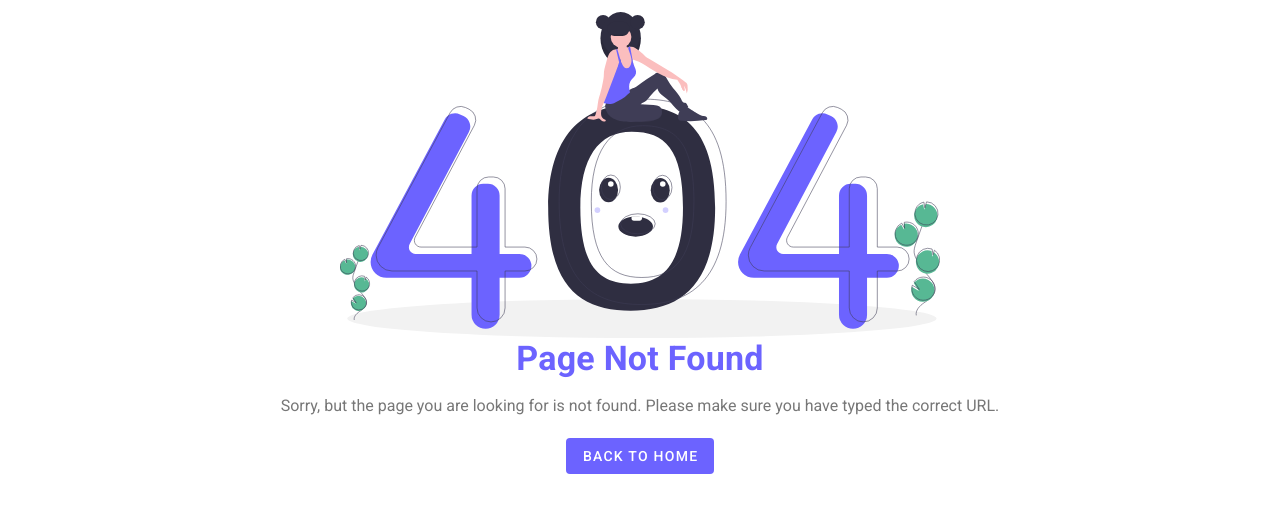
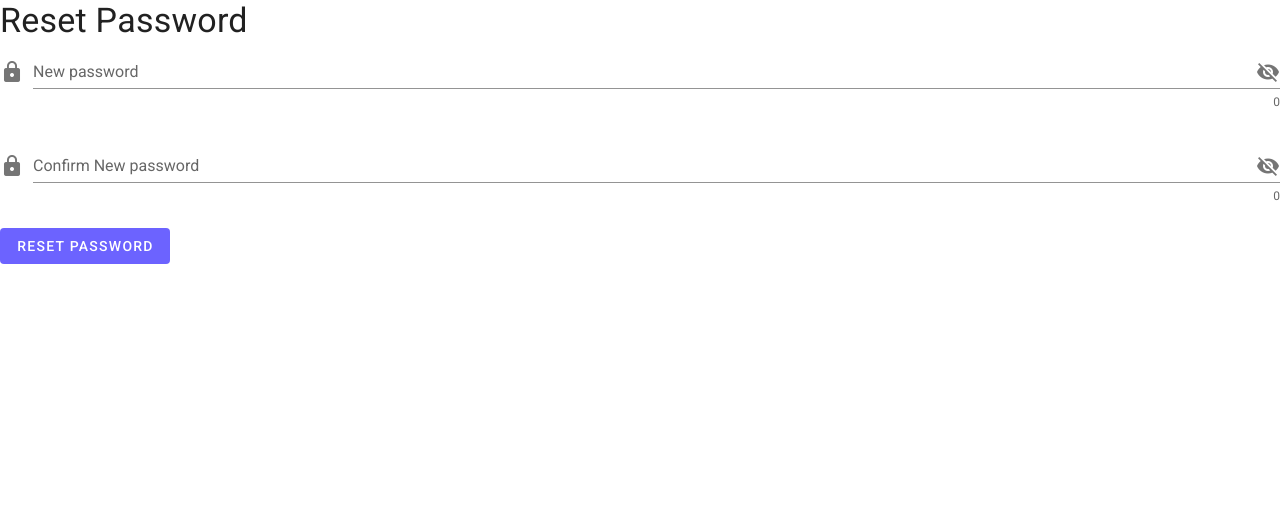
Before and after one commit to Achraffawzi/MyCals-FRONTEND, a Vue app: page /resetpassword in a window 1280 px wide. Before the commit this address had no page. Shown: the top 512 px of the page. Built offline with nearby package versions, Linux system fonts and the light colour scheme.

Commit message:
Consumming the email confirmation api

```diff
--- a/src/api.js
+++ b/src/api.js
@@ -6,22 +6,23 @@ export const IMAGE_URL = "https://localhost:44373/images/";
 export const END_POINTS = {
   AUTH_LOGIN: "auth/login",
   AUTH_REGISTER: "auth/register/",
+  AUTH_CONFIRM_EMAIL: "auth/confirmemail",
   USER_MEALS: "meals/mymeals",
   ADD_MEAL: "meals/addmeal",
   DELETE_MEAL: "meals/deletemeal/",
   UPDATE_MEAL: "meals/editmeal/",
+  ADD_REVIEW: "review/add",
   GET_USERS: "admin/u/users",
   GET_USERS_MANAGER: "manager/users/all",
   GET_MANAGERS: "admin/u/managers",
   ADD_MANAGER: "admin/addmanager",
-  ADD_REVIEW: "review/add",
   GET_REVIEWS: "review/all",
   DELETE_USER_MANAGER: "manager/users/delete/",
   DELETE_MANAGER_USER: "admin/u/delete/",
   GET_USER_PROFILE: "profile/authuser",
   CHANGE_PASSWORD: "profile/authuser/changepassword",
   GET_USER_INFO: "profile/authuser",
-  EDIT_PROFILE: "profile/authuser/editprofile"
+  EDIT_PROFILE: "profile/authuser/editprofile",
 };
 
 
--- a/src/router/index.js
+++ b/src/router/index.js
@@ -23,6 +23,8 @@ import Managers from "../views/Admin/Managers.vue";
 import adminSettings from "../views/Admin/Settings.vue";
 import adminProfileSettings from "../views/Admin/profileSettings.vue";
 import adminAccountSettings from "../views/Admin/accountSettings.vue";
+import AuthMailConfirmation from "../views/AuthMailConfirmation.vue";
+import ResetPassword from "../views/ResetPassword.vue";
 
 import {getUserPath} from '../globalFunctions.js'
 
@@ -267,6 +269,20 @@ const routes = [
       isSecured: true,
     }
   },
+
+  // Confirmation routes
+  {
+    path: "/authemailconfirmation",
+    name: "authemailconfirmation",
+    component: AuthMailConfirmation
+  },
+
+  // Reset Password
+  {
+    path: "/resetpassword",
+    name: "ResetPassword",
+    component: ResetPassword
+  }
 ];
 
 const router = new VueRouter({
--- /dev/null
+++ b/src/views/AuthMailConfirmation.vue
@@ -0,0 +1,45 @@
+<template>
+  <div class="auth-email-confirmation">
+    <v-container>
+      <v-responsive>
+        <v-img src="../assets/mailbox.svg"></v-img>
+      </v-responsive>
+      <p>{{ confirmationMessage }}</p>
+      <div v-if="confirmationMessage !== 'not confirmed'">
+        <v-btn class="primary white--text" link :to="{ name: 'Login' }">Go To Login Page</v-btn>
+      </div>
+    </v-container>
+  </div>
+</template>
+
+<script>
+import { END_POINTS, createApiEndPoints } from "@/api.js";
+export default {
+  name: "AuthMailConfirmation",
+  data() {
+    return {
+      confirmationMessage: "",
+    };
+  },
+
+  mounted() {
+    // Get the token and user ID
+    let url = window.location.href;
+    console.log(url);
+    let queryString = url.split("?")[1];
+    let paramOne = queryString.split("&")[0].split("=")[1];
+    let paramTwo = queryString.split("&")[1].split("=")[1];
+    let params = {
+      userId: paramOne,
+      token: paramTwo,
+    };
+
+    createApiEndPoints(END_POINTS.AUTH_CONFIRM_EMAIL)
+      .create({ ...params })
+      .then((response) => {
+        this.confirmationMessage = response.data;
+      })
+      .catch((error) => console.log(error));
+  },
+};
+</script>
--- /dev/null
+++ b/src/views/ResetPassword.vue
@@ -0,0 +1,63 @@
+<template>
+  <div class="reset-password">
+      <h4 class="text-h4 primary-text">Reset Password</h4>
+    <v-form ref="resetPasswordForm">
+      <v-row>
+        <v-col cols="12">
+          <v-text-field
+            label="New password"
+            prepend-icon="lock"
+            v-model="NewPassword"
+            :rules="passwordRule"
+            :append-icon="show1 ? 'mdi-eye' : 'mdi-eye-off'"
+            :type="show1 ? 'text' : 'password'"
+            name="input-10-1"
+            hint="At least 8 characters"
+            counter
+            @click:append="show1 = !show1"
+          ></v-text-field>
+        </v-col>
+        <v-col cols="12">
+          <v-text-field
+            label="Confirm New password"
+            prepend-icon="lock"
+            v-model="ConfirmNewPassword"
+            :rules="confirmPasswordRule"
+            :append-icon="show2 ? 'mdi-eye' : 'mdi-eye-off'"
+            :type="show2 ? 'text' : 'password'"
+            name="input-10-1"
+            hint="At least 8 characters"
+            counter
+            @click:append="show2 = !show2"
+          ></v-text-field>
+        </v-col>
+        <v-col cols="12">
+            <v-btn depressed text class="primary white--text">Reset Password</v-btn>
+        </v-col>
+      </v-row>
+    </v-form>
+  </div>
+</template>
+
+<script>
+export default {
+  name: "ResetPassword",
+  data() {
+    return {
+      NewPassword: "",
+      ConfirmNewPassword: "",
+      show1: false,
+      show2: false,
+
+      // Rules
+      passwordRule: [
+        (password) =>
+          password.length >= 8 || "Password must have at least 8 characters",
+      ],
+      confirmPasswordRule: [
+        (password) => password == this.NewPassword || "Password not match",
+      ],
+    };
+  },
+};
+</script>
```
Also changed, not shown: public/assets/mailbox.svg (added), src/assets/mailbox.svg (added).
